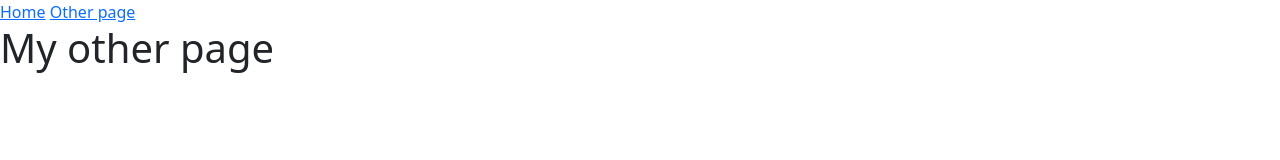
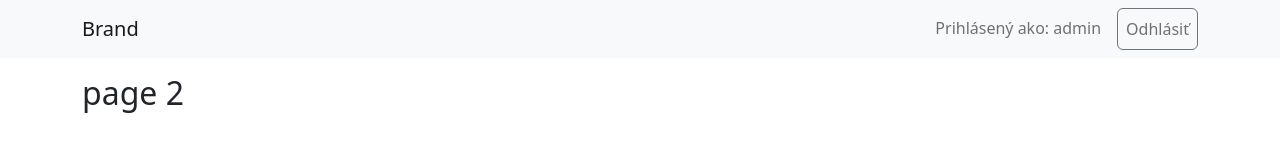
Before and after one commit to nrob81/twbs5-stk, a plain HTML site: page page2.html in a window 1280 px wide. Drawn offline with nearby package versions, Linux system fonts and the light colour scheme.

Commit message:
navbar for subpage

```diff
--- a/page2.html
+++ b/page2.html
@@ -1,19 +1,33 @@
 <!DOCTYPE html>
 <html lang="en">
   <head>
-    <title>Other page</title>
+    <title>Home</title>
     <meta charset="UTF-8" />
     <meta name="viewport" content="width=device-width" />
-    <link href="https://cdn.jsdelivr.net/npm/bootstrap@5.2.0/dist/css/bootstrap.min.css" rel="stylesheet" integrity="sha384-gH2yIJqKdNHPEq0n4Mqa/HGKIhSkIHeL5AyhkYV8i59U5AR6csBvApHHNl/vI1Bx" crossorigin="anonymous">
+    <link
+      href="https://cdn.jsdelivr.net/npm/bootstrap@5.2.0/dist/css/bootstrap.min.css"
+      rel="stylesheet"
+      integrity="sha384-gH2yIJqKdNHPEq0n4Mqa/HGKIhSkIHeL5AyhkYV8i59U5AR6csBvApHHNl/vI1Bx"
+      crossorigin="anonymous"
+    />
     <link rel="stylesheet" href="styles.css" />
+    <script src="https://cdn.jsdelivr.net/npm/bootstrap@5.2.0/dist/js/bootstrap.bundle.min.js" integrity="sha384-A3rJD856KowSb7dwlZdYEkO39Gagi7vIsF0jrRAoQmDKKtQBHUuLZ9AsSv4jD4Xa" crossorigin="anonymous"></script>
   </head>
   <body>
-    <nav>
-      <a href="/">Home</a>
-      <a href="/page2.html" aria-current="page">Other page</a>
+    <nav class="navbar navbar-expand bg-light mb-3">
+      <div class="container">
+        <a class="navbar-brand" href="/index.html">Brand</a>
+        <div class="navbar-nav">
+          <span class="navbar-text me-3">Prihlásený ako: admin</span>
+          <a class="nav-link btn btn-outline-secondary" href="/page2.html">Odhlásiť</a>
+        </div>
+      </div>
     </nav>
-    <main>
-      <h1>My other page</h1>
+
+    <main class="container">
+
+      <h2>page 2</h2>
+
     </main>
   </body>
 </html>
```
